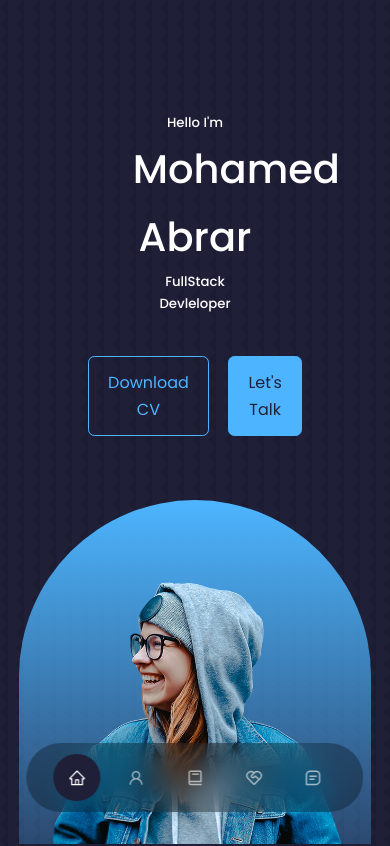
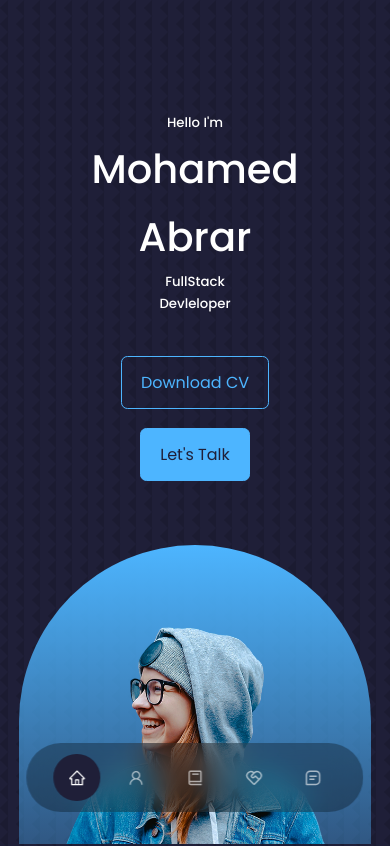
Before and after one commit to AbrarMohamed03/personal-portfolio, a React (Create React App) app: page / in a window 390 px wide. Shown: the top 846 px of the page. Built offline with nearby package versions, Linux system fonts and the light colour scheme.

Commit message:
fix respo header

```diff
--- a/src/components/header/Header.jsx
+++ b/src/components/header/Header.jsx
@@ -1,4 +1,5 @@
 import React from "react";
+// import Container from "react-bootstrap/Container";
 
 import CTA from "./CTA";
 import "./header.css";
@@ -9,9 +10,12 @@ const Header = () => {
   return (
     <header>
       <div className="container header__container" id="home">
+        <div className="first">
           <h5>Hello I'm</h5>
           <h1>Mohamed Abrar</h1>
           <h5 className="text-light">FullStack Devleloper</h5>
+        </div>
+
         <CTA />
 
         <div className="me">
--- a/src/components/header/header.css
+++ b/src/components/header/header.css
@@ -49,7 +49,7 @@ header {
   margin-top: 4rem;
   border-radius: 12rem 12rem 0 0;
   overflow: hidden;
-  padding: 5rem 1.5rem 1.5rem;
+  padding: 5rem 1.5rem 1.5rem 1.5rem;
 }
 
 /* =================== ME ======================= */
@@ -69,9 +69,6 @@ header {
   header {
     height: 100vh;
   }
-
-
-
 }
 /* =======================  MEDIA CUERIES (SMALL DEVICES) ====================== */
 
@@ -79,10 +76,23 @@ header {
   header {
     height: 100vh;
   }
+
+  .cta {
+    flex-direction: column;
+    align-items: center;
+  }
+
+  .first h1,
+  h5 {
+    display: flex;
+    justify-content: center;
+    align-items: center;
+  }
+}
+
+@media screen and (max-width: 740px) {
   .header__socials,
   .scroll__down {
     display: none;
   }
-
-
 }
```
Lines whose indentation alone changed are shown as unchanged.
